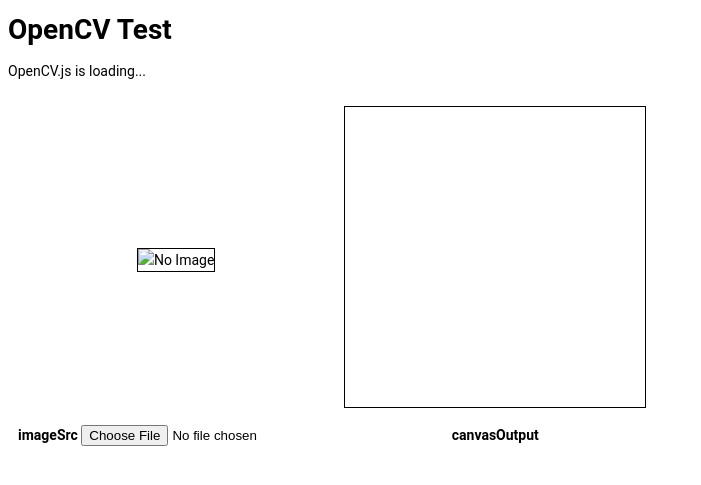
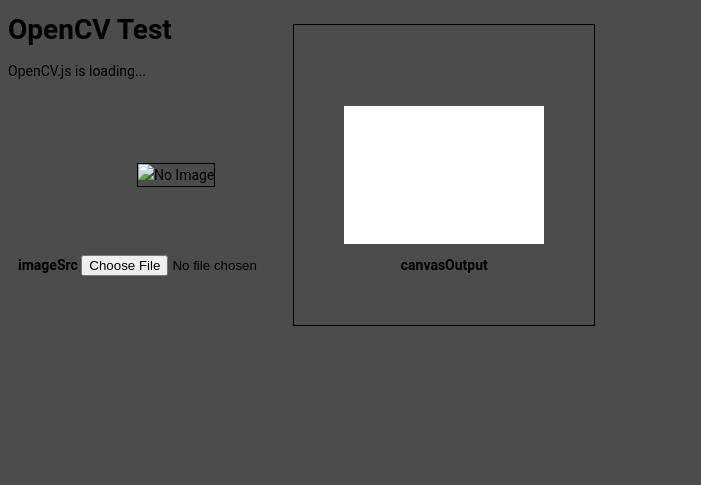
Before and after one commit to pfkenny/pfkenny.github.io, a Jekyll site: the page opencv.html, which Jekyll copies as it is, in a window 1280 px wide. Shown: the top 485 px of the page, without its empty margins (0-701 px from the left). Built offline with Jekyll 4.4.1, drawn with Linux system fonts in a browser that asks for light colours; a script that is not in the unit is left out.

Commit message:
Update opencv.html

```diff
--- a/opencv.html
+++ b/opencv.html
@@ -19,7 +19,7 @@
             <img id="imageSrc" alt="No Image" class="small" />
         </td>
         <td>
-            <canvas id="canvasOutput" class="small" height="300px"><div class="overlay"></div></canvas>
+            <div class="overlay"><canvas id="canvasOutput" class="small" height="300px"></canvas></div>
         </td>
     </tr>
     <tr>
```
